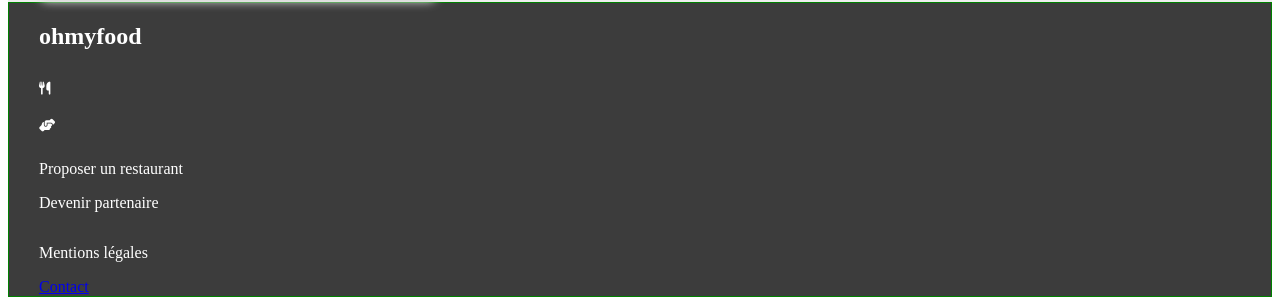
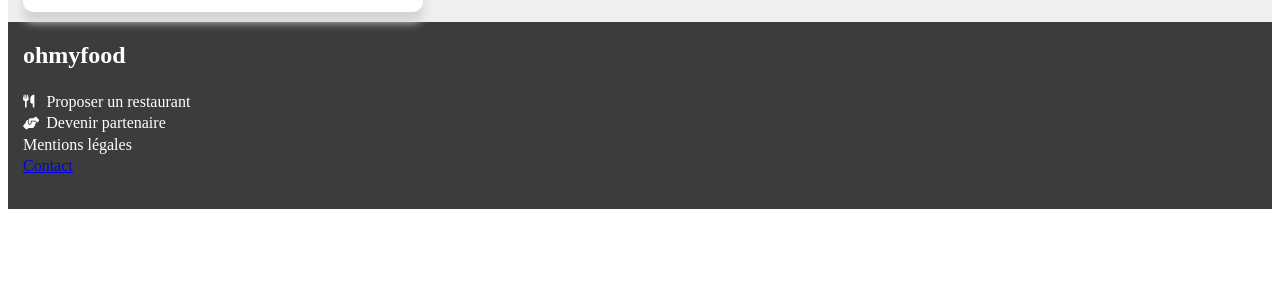
Before and after one commit to imbertf/Ohmyfood, a website: page index.html in a window 1280 px wide. Shown: the part 2808-3110 px from the top of the page. After the commit the page ends 3025 px from the top, so only its background shows below. Drawn offline with Linux system fonts and the light colour scheme.

Commit message:
modification footer

```diff
--- a/index.html
+++ b/index.html
@@ -97,17 +97,16 @@
 
     <footer>
         <h2>ohmyfood</h2>
-        <div class="footer__group--icone">
-            <div class="footer__icone"><i class="fa-solid fa-utensils"></i>
-                <i class="fa-solid fa-handshake-angle"></i>
+        <div class="footer__group">
+            <div class="footer__group--icone"><i class="fa-solid fa-utensils"></i>
+                <p>Proposer un restaurant</p>
             </div>
-            <div class="footer__icone--txt">
-                <p>Proposer un restaurant</p>
-                <p>Devenir partenaire</p>
+            <div class="footer__group--icone"><i class="fa-solid fa-handshake-angle"></i>
+                <span class="footer__group--txt"><p>Devenir partenaire</p></span>
             </div>
-        </div>
         <p>Mentions légales</p>
         <a href="#">Contact</a>
+        </div>
     </footer>
 
 </body>
--- a/sass/components/_btn.scss
+++ b/sass/components/_btn.scss
@@ -10,7 +10,7 @@
 }
 
 .btn__fonctionnement{
-    width: 100%;
+    width: 90%;
     height: 70px;
     margin: 5px 0;
     padding: 0;
--- a/sass/components/_icone.scss
+++ b/sass/components/_icone.scss
@@ -22,19 +22,3 @@
     margin: 5px;
     font-size: 20px;
 }
-
-.footer__icone{
-    display: flex;
-    flex-direction: column;
-    justify-content: center;
-    & p{
-        margin: 10px 11px;
-    }
-    & i{
-        font-size: 13px;
-        margin: 12px 0;
-        & i:nth-child(1){
-            font-size: 11px;
-        }
-    }
-}
--- a/sass/layout/_article.scss
+++ b/sass/layout/_article.scss
@@ -25,7 +25,7 @@
 
         &__fonctionnement {
             // border: 1px solid green;
-            padding: 0 30px;
+            padding: 0 15px;
             margin: 45px 0;
 
             & h2 {
@@ -43,7 +43,7 @@
                 position: relative;
                 left: 13px;
                 width: 30px;
-                height: 27px;
+                height: 30px;
                 border-radius: 15px;
                 display: flex;
                 align-items: center;
--- a/sass/layout/_footer.scss
+++ b/sass/layout/_footer.scss
@@ -1,22 +1,37 @@
 footer {
-    border: 1px solid green;
+    // border: 1px solid green;
     background: #3C3C3C;
     color: white;
     display: flex;
     flex-direction: column;
-    padding: 0 30px;
+    padding: 0 15px;
+    & img {
+        // border: 1px solid green;
+    }
+}
 
-    &__icone--txt{
-        margin: 0 10px;
+.footer__group {
+    // border: 1px solid green;
+    margin: 0 0 30px 0;
+    display: flex;
+    flex-direction: column;
+    height: 90px;
+    justify-content: space-evenly;
+    & p{
+        margin: 0;
+    }
+    &--txt{
+        margin-left: -5px;
     }
 
-    &__group--icone {
-        border: 1px solid;
+    &--icone {
         display: flex;
+        align-items: center;
         justify-content: flex-start;
-    }
 
-    & img {
-        border: 1px solid green;
+        & i {
+            font-size: 13px;
+            margin: 0 12px 0 0;
+        }
     }
 }
--- a/sass/layout/_section.scss
+++ b/sass/layout/_section.scss
@@ -1,6 +1,6 @@
 section {
     background: #efefef;
-    padding: 0 30px;
+    padding: 0 15px;
     display: flex;
     flex-direction: column;
     align-items: flex-start;
```
Also changed, not shown: public/css/style.css, 1 other file.
